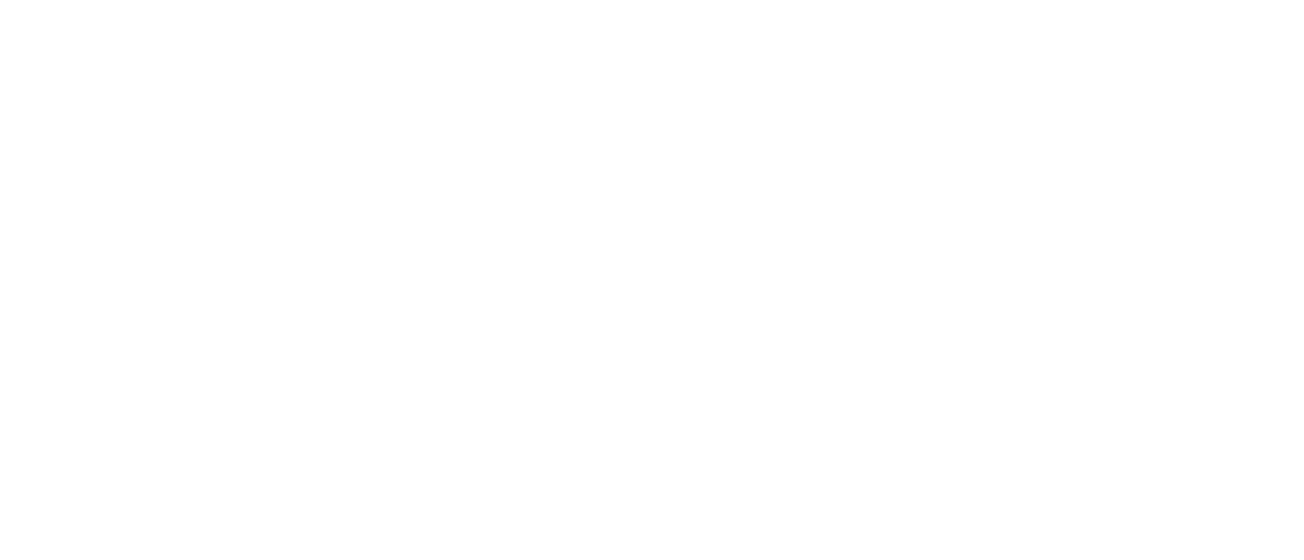
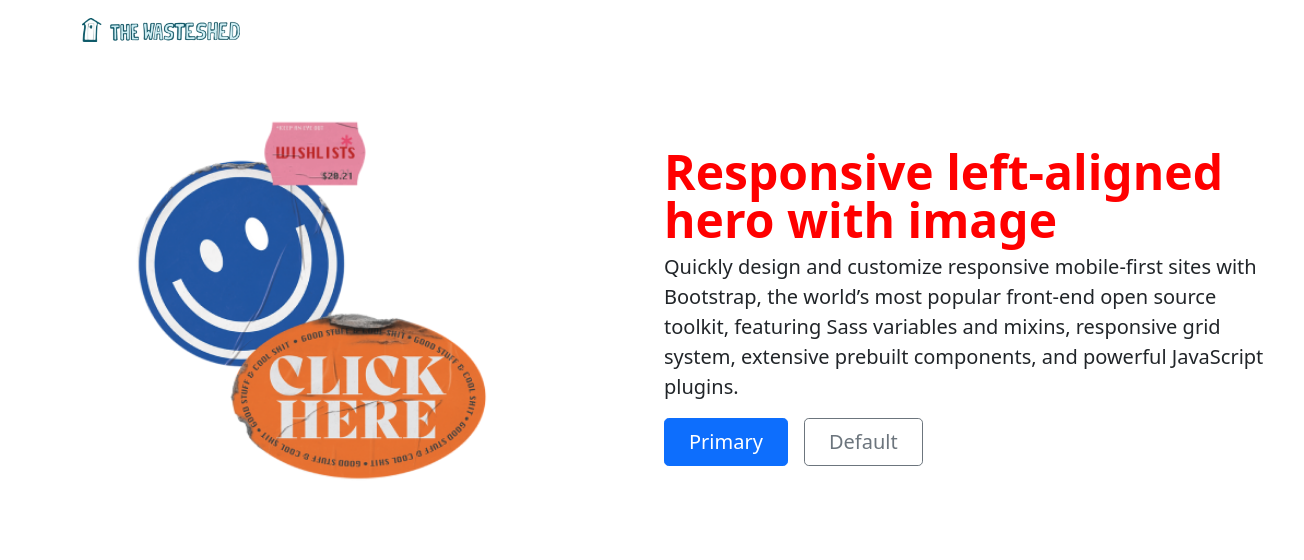
Before and after one commit to sorchacodesui/wasteshed-rwd, a plain HTML site: page index.html in a window 1280 px wide. Shown: the whole page, 1304 px wide, since content can reach past the window. Drawn offline with nearby package versions, Linux system fonts and the light colour scheme.

Commit message:
started homepage

```diff
--- a/css/style.css
+++ b/css/style.css
@@ -1,3 +1,12 @@
 h1 {
     color: red;
 }
+.bannerImg {
+    width: 377px;
+    height: 405px;
+    align-items: right;
+}
+h1 .heroText {
+    color: #2356A2;
+
+}
--- a/index.html
+++ b/index.html
@@ -1,15 +1,52 @@
 <!doctype html>
 <html lang="en">
+
 <head>
     <meta charset="UTF-8">
     <meta http-equiv="X-UA-Compatible" content="IE=edge">
     <meta name="viewport" content="width=device-width, initial-scale=1.0">
     <link rel="stylesheet" href="css/style.css">
-    <link href="https://cdn.jsdelivr.net/npm/bootstrap@5.1.3/dist/css/bootstrap.min.css" rel="stylesheet" integrity="sha384-1BmE4kWBq78iYhFldvKuhfTAU6auU8tT94WrHftjDbrCEXSU1oBoqyl2QvZ6jIW3" crossorigin="anonymous">
-    <title>Waste Shed Donations</title>
+    <link href="https://cdn.jsdelivr.net/npm/bootstrap@5.1.3/dist/css/bootstrap.min.css" rel="stylesheet"
+        integrity="sha384-1BmE4kWBq78iYhFldvKuhfTAU6auU8tT94WrHftjDbrCEXSU1oBoqyl2QvZ6jIW3" crossorigin="anonymous">
+    <title>Waste Shed Home</title>
 </head>
+
 <body>
-    <script src="https://cdn.jsdelivr.net/npm/bootstrap@5.1.3/dist/js/bootstrap.bundle.min.js" integrity="sha384-ka7Sk0Gln4gmtz2MlQnikT1wXgYsOg+OMhuP+IlRH9sENBO0LRn5q+8nbTov4+1p" crossorigin="anonymous"></script>
+    <nav class="navbar">
+        <div class="container">
+            <a class="navbar-brand" href="/wasteshed-rwd/index.html">
+                <img src="./images/wasteshed+logo 1.png" alt="" height="24">
+            </a>
+        </div>
+    </nav>
+
+    <!--Hero -->
+    <div class=heroSection>
+        <div class="row flex-lg-row-reverse align-items-center g-5 py-5">
+            <div class="col-lg-6">
+                <h1 class="display-5 fw-bold lh-1 mb-3, heroText">Responsive left-aligned hero with image</h1>
+                <p class="lead">Quickly design and customize responsive mobile-first sites with Bootstrap, the world’s
+                    most popular front-end open source toolkit, featuring Sass variables and mixins, responsive grid
+                    system, extensive prebuilt components, and powerful JavaScript plugins.</p>
+                <div class="d-grid gap-2 d-md-flex justify-content-md-start">
+                    <button type="button" class="btn btn-primary btn-lg px-4 me-md-2">Primary</button>
+                    <button type="button" class="btn btn-outline-secondary btn-lg px-4">Default</button>
+                </div>
+            </div>
+            <div class="col-10 col-sm-8 col-lg-6">
+                <img src="./images/banner-image.png" class="d-block mx-lg-auto img-fluid, bannerImg"
+                    alt="Bootstrap Themes" width="700" height="500" loading="lazy">
+            </div>
+
+        </div>
+    </div>
+
+
+    <!-- Boostrap Code-->
+    <script src="https://cdn.jsdelivr.net/npm/bootstrap@5.1.3/dist/js/bootstrap.bundle.min.js"
+        integrity="sha384-ka7Sk0Gln4gmtz2MlQnikT1wXgYsOg+OMhuP+IlRH9sENBO0LRn5q+8nbTov4+1p"
+        crossorigin="anonymous"></script>
     <script src="js/index.js"></script>
 </body>
+
 </html>
```
Also changed, not shown: images/banner-image.png (added), images/building.png (added), images/calander 1.png (added), images/dust 1.png (added), images/lamp-post.png (added), images/paypalpng 1.png (added), images/school 1.png (added), images/scissors-squiggle.png (added), images/star.png (added), images/wasteshed+logo 1.png (added).
